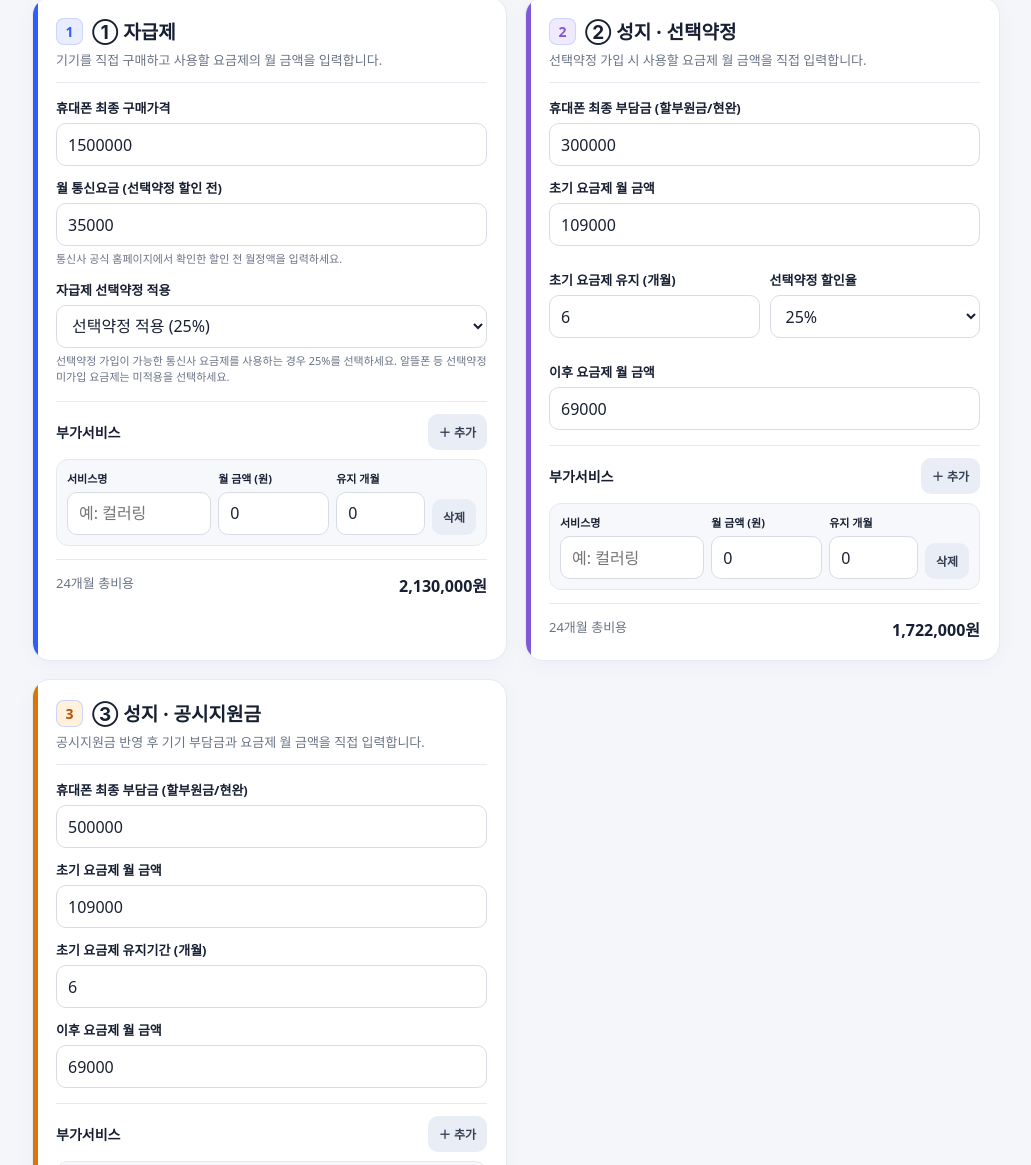
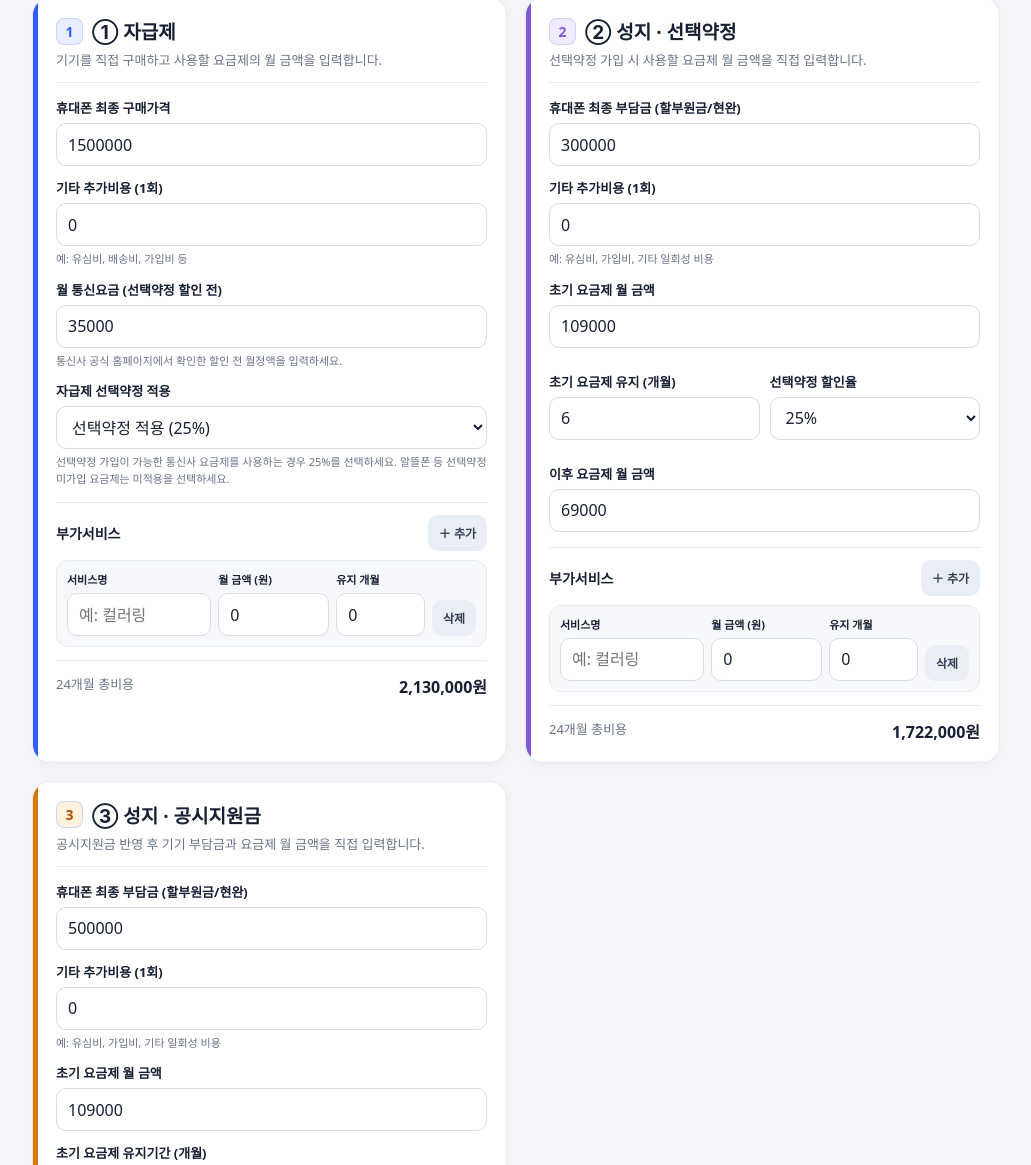
Before and after one commit to dworld13/phone-calculator, a plain HTML site: page index.html in a window 1280 px wide. Shown: the part 213-1378 px from the top of the page, without its empty margins (124-1155 px from the left). Drawn offline with Linux system fonts and the light colour scheme.

Commit message:
Add files via upload

```diff
--- a/index.html
+++ b/index.html
@@ -40,28 +40,31 @@ footer{text-align:center;color:var(--muted);font-size:12px;padding:0 16px 28px}
 <div class="grid">
 <section class="card" id="selfCard">
 <h2>① 자급제</h2><p class="sub">기기를 직접 구매하고 사용할 요금제의 월 금액을 입력합니다.</p>
-<div class="field"><label for="selfPhone">휴대폰 최종 구매가격</label><input id="selfPhone" type="number" min="0" value="1500000"></div>
-<div class="field"><label for="selfPlan">월 통신요금 (선택약정 할인 전)</label><input id="selfPlan" type="number" min="0" value="35000"><div class="hint">통신사 공식 홈페이지에서 확인한 할인 전 월정액을 입력하세요.</div></div>
+<div class="field"><label for="selfPhone">휴대폰 최종 구매가격</label><input id="selfPhone" type="text" inputmode="numeric" autocomplete="off" min="0" value="1500000"></div>
+<div class="field"><label for="selfExtra">기타 추가비용 (1회)</label><input id="selfExtra" type="text" inputmode="numeric" autocomplete="off" value="0"><div class="hint">예: 유심비, 배송비, 가입비 등</div></div>
+<div class="field"><label for="selfPlan">월 통신요금 (선택약정 할인 전)</label><input id="selfPlan" type="text" inputmode="numeric" autocomplete="off" min="0" value="35000"><div class="hint">통신사 공식 홈페이지에서 확인한 할인 전 월정액을 입력하세요.</div></div>
 <div class="field"><label for="selfRate">자급제 선택약정 적용</label><select id="selfRate"><option value="0">선택약정 미적용 (0%)</option><option value="25" selected>선택약정 적용 (25%)</option></select><div class="hint">선택약정 가입이 가능한 통신사 요금제를 사용하는 경우 25%를 선택하세요. 알뜰폰 등 선택약정 미가입 요금제는 미적용을 선택하세요.</div></div>
 <div class="addons"><div class="addons-head"><b>부가서비스</b><button class="smallbtn add-addon" data-target="selfAddons">＋ 추가</button></div><div id="selfAddons"></div></div>
 <div class="calc"><span>24개월 총비용</span><strong id="selfTotal">-</strong></div>
 </section>
 <section class="card" id="selCard">
 <h2>② 성지 · 선택약정</h2><p class="sub">선택약정 가입 시 사용할 요금제 월 금액을 직접 입력합니다.</p>
-<div class="field"><label for="selPhone">휴대폰 최종 부담금 (할부원금/현완)</label><input id="selPhone" type="number" min="0" value="300000"></div>
-<div class="field"><label for="selPlan">초기 요금제 월 금액</label><input id="selPlan" type="number" min="0" value="109000"></div>
-<div class="two"><div class="field"><label for="selMonths">초기 요금제 유지 (개월)</label><input id="selMonths" type="number" min="0" max="24" value="6"></div>
+<div class="field"><label for="selPhone">휴대폰 최종 부담금 (할부원금/현완)</label><input id="selPhone" type="text" inputmode="numeric" autocomplete="off" min="0" value="300000"></div>
+<div class="field"><label for="selExtra">기타 추가비용 (1회)</label><input id="selExtra" type="text" inputmode="numeric" autocomplete="off" value="0"><div class="hint">예: 유심비, 가입비, 기타 일회성 비용</div></div>
+<div class="field"><label for="selPlan">초기 요금제 월 금액</label><input id="selPlan" type="text" inputmode="numeric" autocomplete="off" min="0" value="109000"></div>
+<div class="two"><div class="field"><label for="selMonths">초기 요금제 유지 (개월)</label><input id="selMonths" type="text" inputmode="numeric" autocomplete="off" min="0" max="24" value="6"></div>
 <div class="field"><label for="selRate">선택약정 할인율</label><select id="selRate"><option value="25" selected>25%</option><option value="0">0%</option></select></div></div>
-<div class="field"><label for="selAfter">이후 요금제 월 금액</label><input id="selAfter" type="number" min="0" value="69000"></div>
+<div class="field"><label for="selAfter">이후 요금제 월 금액</label><input id="selAfter" type="text" inputmode="numeric" autocomplete="off" min="0" value="69000"></div>
 <div class="addons"><div class="addons-head"><b>부가서비스</b><button class="smallbtn add-addon" data-target="selAddons">＋ 추가</button></div><div id="selAddons"></div></div>
 <div class="calc"><span>24개월 총비용</span><strong id="selTotal">-</strong></div>
 </section>
 <section class="card" id="pubCard">
 <h2>③ 성지 · 공시지원금</h2><p class="sub">공시지원금 반영 후 기기 부담금과 요금제 월 금액을 직접 입력합니다.</p>
-<div class="field"><label for="pubPhone">휴대폰 최종 부담금 (할부원금/현완)</label><input id="pubPhone" type="number" min="0" value="500000"></div>
-<div class="field"><label for="pubPlan">초기 요금제 월 금액</label><input id="pubPlan" type="number" min="0" value="109000"></div>
-<div class="field"><label for="pubMonths">초기 요금제 유지기간 (개월)</label><input id="pubMonths" type="number" min="0" max="24" value="6"></div>
-<div class="field"><label for="pubAfter">이후 요금제 월 금액</label><input id="pubAfter" type="number" min="0" value="69000"></div>
+<div class="field"><label for="pubPhone">휴대폰 최종 부담금 (할부원금/현완)</label><input id="pubPhone" type="text" inputmode="numeric" autocomplete="off" min="0" value="500000"></div>
+<div class="field"><label for="pubExtra">기타 추가비용 (1회)</label><input id="pubExtra" type="text" inputmode="numeric" autocomplete="off" value="0"><div class="hint">예: 유심비, 가입비, 기타 일회성 비용</div></div>
+<div class="field"><label for="pubPlan">초기 요금제 월 금액</label><input id="pubPlan" type="text" inputmode="numeric" autocomplete="off" min="0" value="109000"></div>
+<div class="field"><label for="pubMonths">초기 요금제 유지기간 (개월)</label><input id="pubMonths" type="text" inputmode="numeric" autocomplete="off" min="0" max="24" value="6"></div>
+<div class="field"><label for="pubAfter">이후 요금제 월 금액</label><input id="pubAfter" type="text" inputmode="numeric" autocomplete="off" min="0" value="69000"></div>
 <div class="addons"><div class="addons-head"><b>부가서비스</b><button class="smallbtn add-addon" data-target="pubAddons">＋ 추가</button></div><div id="pubAddons"></div></div>
 <div class="calc"><span>24개월 총비용</span><strong id="pubTotal">-</strong></div>
 </section>
@@ -70,9 +73,9 @@ footer{text-align:center;color:var(--muted);font-size:12px;padding:0 16px 28px}
 <div class="summary"><div><small>가장 저렴한 방식</small><strong id="winner">-</strong></div><div class="saving" id="saving">-</div></div>
 <div class="actions"><button class="secondary" id="reset">기본값으로 초기화</button><button class="primary" id="share">계산 결과 공유하기</button></div>
 <p class="note"><b>계산 기준</b><br>
-· 자급제: 기기 구매가격 + 24개월 통신비(선택약정 적용 선택 시 25% 할인) + 부가서비스 유지기간 비용<br>
-· 선택약정: 기기 부담금 + 초기/이후 요금제에 선택약정 할인 적용 + 부가서비스 비용<br>
-· 공시지원금: 기기 부담금(공시지원금 반영 후) + 초기/이후 요금제 + 부가서비스 비용<br>
+· 자급제: 기기 구매가격 + 기타 추가비용 + 24개월 통신비(선택약정 적용 선택 시 25% 할인) + 부가서비스 유지기간 비용<br>
+· 선택약정: 기기 부담금 + 기타 추가비용 + 초기/이후 요금제에 선택약정 할인 적용 + 부가서비스 비용<br>
+· 공시지원금: 기기 부담금(공시지원금 반영 후) + 기타 추가비용 + 초기/이후 요금제 + 부가서비스 비용<br>
 · 부가서비스는 서비스별 월 금액 × 유지 개월 수로 계산합니다. 여러 개 등록할 수 있습니다.<br>
 · 요금제 월 금액은 통신사 공식 홈페이지 또는 가입 안내에서 확인해 직접 입력하세요. 선택약정은 할인 전 월정액을 입력하면 계산기가 할인율을 적용합니다.<br>
 · 할부이자, 위약금, 유심비, 일회성 비용, 결합/제휴카드 할인은 별도 반영해야 합니다. 실제 성지 계약서의 할부원금/현완액을 입력하고 공시지원금을 이중 차감하지 마세요.</p>
@@ -80,23 +83,37 @@ footer{text-align:center;color:var(--muted);font-size:12px;padding:0 16px 28px}
 </section></main>
 <footer>휴대폰 구매 전 비교를 돕는 참고용 계산기입니다. 실제 계약 조건과 청구 금액을 반드시 확인하세요.</footer>
 <script>
-const $=id=>document.getElementById(id),v=id=>Math.max(0,Number($(id).value)||0),money=x=>Math.round(x).toLocaleString('ko-KR')+'원';
-function addonTotal(target){return [...$(target).querySelectorAll('.addon-row')].reduce((sum,row)=>{const price=Math.max(0,Number(row.querySelector('.addon-price').value)||0),months=Math.min(24,Math.max(0,Number(row.querySelector('.addon-months').value)||0));return sum+price*months;},0);}
-function addAddon(target,name='',price=0,months=0){const row=document.createElement('div');row.className='addon-row';row.innerHTML=`<div class="addon-grid"><div class="field"><label>서비스명</label><input class="addon-name" type="text" placeholder="예: 컬러링"></div><div class="field"><label>월 금액 (원)</label><input class="addon-price" type="number" min="0" value="${price}"></div><div class="field"><label>유지 개월</label><input class="addon-months" type="number" min="0" max="24" value="${months}"></div><button type="button" class="smallbtn remove">삭제</button></div>`;row.querySelector('.addon-name').value=name;row.querySelectorAll('input').forEach(x=>x.addEventListener('input',calculate));row.querySelector('.remove').addEventListener('click',()=>{row.remove();calculate();});$(target).appendChild(row);calculate();}
+const $=id=>document.getElementById(id),num=x=>Math.max(0,Number(String(x??'').replace(/,/g,'').trim())||0),v=id=>num($(id).value),money=x=>Math.round(x).toLocaleString('ko-KR')+'원';
+function addonTotal(target){return [...$(target).querySelectorAll('.addon-row')].reduce((sum,row)=>{const price=num(row.querySelector('.addon-price').value),months=Math.min(24,num(row.querySelector('.addon-months').value));return sum+price*months;},0);}
+function addAddon(target,name='',price=0,months=0){const row=document.createElement('div');row.className='addon-row';row.innerHTML=`<div class="addon-grid"><div class="field"><label>서비스명</label><input class="addon-name" type="text" placeholder="예: 컬러링"></div><div class="field"><label>월 금액 (원)</label><input class="addon-price" type="text" inputmode="numeric" autocomplete="off" min="0" value="${price}"></div><div class="field"><label>유지 개월</label><input class="addon-months" type="text" inputmode="numeric" autocomplete="off" min="0" max="24" value="${months}"></div><button type="button" class="smallbtn remove">삭제</button></div>`;row.querySelector('.addon-name').value=name;row.querySelectorAll('input').forEach(x=>x.addEventListener('input',calculate));row.querySelector('.remove').addEventListener('click',()=>{row.remove();calculate();});$(target).appendChild(row);calculate();}
 document.querySelectorAll('.add-addon').forEach(b=>b.addEventListener('click',()=>addAddon(b.dataset.target)));
+function formatInput(el){
+ if(!el || el.dataset.formatting==='off') return;
+ const raw=String(el.value||'').replace(/,/g,'').trim();
+ if(raw==='' || !/^\\d+(\\.\\d*)?$/.test(raw)) return;
+ const parts=raw.split('.');
+ parts[0]=Number(parts[0]).toLocaleString('en-US');
+ el.value=parts.join('.');
+}
+function formatAll(){
+ document.querySelectorAll('input[inputmode="numeric"]').forEach(formatInput);
+}
+document.addEventListener('focusout',e=>{
+ if(e.target.matches('input[inputmode="numeric"]')) formatInput(e.target);
+});
 function calculate(){
  const selfRate=v('selfRate')/100;
- const self=v('selfPhone')+24*v('selfPlan')*(1-selfRate)+addonTotal('selfAddons');
+ const self=v('selfPhone')+v('selfExtra')+24*v('selfPlan')*(1-selfRate)+addonTotal('selfAddons');
  const sm=Math.min(24,v('selMonths')),pm=Math.min(24,v('pubMonths')),rate=v('selRate')/100;
- const sel=v('selPhone')+(sm*v('selPlan')+(24-sm)*v('selAfter'))*(1-rate)+addonTotal('selAddons');
- const pub=v('pubPhone')+pm*v('pubPlan')+(24-pm)*v('pubAfter')+addonTotal('pubAddons');
+ const sel=v('selPhone')+v('selExtra')+(sm*v('selPlan')+(24-sm)*v('selAfter'))*(1-rate)+addonTotal('selAddons');
+ const pub=v('pubPhone')+v('pubExtra')+pm*v('pubPlan')+(24-pm)*v('pubAfter')+addonTotal('pubAddons');
  const items=[{name:'자급제',total:self},{name:'성지 · 선택약정',total:sel},{name:'성지 · 공시지원금',total:pub}],min=Math.min(self,sel,pub);
  $('selfTotal').textContent=money(self);$('selTotal').textContent=money(sel);$('pubTotal').textContent=money(pub);
  $('resultCards').innerHTML=items.map(x=>`<article class="result ${x.total===min?'best':''}"><div class="name">${x.name}</div><div class="amount">${money(x.total)}</div>${x.total===min?'<span class="tag">최저 비용</span>':`<div class="delta">최저가보다 ${money(x.total-min)} 더 지출</div>`}</article>`).join('');
  $('winner').textContent=items.filter(x=>x.total===min).map(x=>x.name).join(' / ');$('saving').textContent='최저가 기준\\n'+money(min);
 }
 document.querySelectorAll('input,select').forEach(el=>el.addEventListener('input',calculate));
-$('reset').addEventListener('click',()=>{const d={selfPhone:1500000,selfPlan:35000,selfRate:25,selfEtc:0,selPhone:300000,selPlan:109000,selMonths:6,selAfter:69000,selRate:25,pubPhone:500000,pubPlan:109000,pubMonths:6,pubAfter:69000};for(const [k,val] of Object.entries(d))if($(k))$(k).value=val;['selfAddons','selAddons','pubAddons'].forEach(id=>$(id).innerHTML='');calculate();});
+$('reset').addEventListener('click',()=>{const d={selfPhone:1500000,selfPlan:35000,selfRate:25,selfExtra:0,selPhone:300000,selExtra:0,selPlan:109000,selMonths:6,selAfter:69000,selRate:25,pubPhone:500000,pubExtra:0,pubPlan:109000,pubMonths:6,pubAfter:69000};for(const [k,val] of Object.entries(d))if($(k))$(k).value=val;['selfAddons','selAddons','pubAddons'].forEach(id=>$(id).innerHTML='');formatAll();calculate();});
 $('share').addEventListener('click',async()=>{const t=`휴대폰 24개월 총비용 비교\\n자급제: ${$('selfTotal').textContent}\\n성지 선택약정: ${$('selTotal').textContent}\\n성지 공시지원금: ${$('pubTotal').textContent}\\n최저 비용: ${$('winner').textContent}`;try{if(navigator.share)await navigator.share({title:'휴대폰 24개월 총비용 비교',text:t});else{await navigator.clipboard.writeText(t);alert('계산 결과를 복사했습니다.');}}catch(e){}});
-addAddon('selfAddons');addAddon('selAddons');addAddon('pubAddons');calculate();
+addAddon('selfAddons');addAddon('selAddons');addAddon('pubAddons');formatAll();calculate();
 </script></body></html>
```
